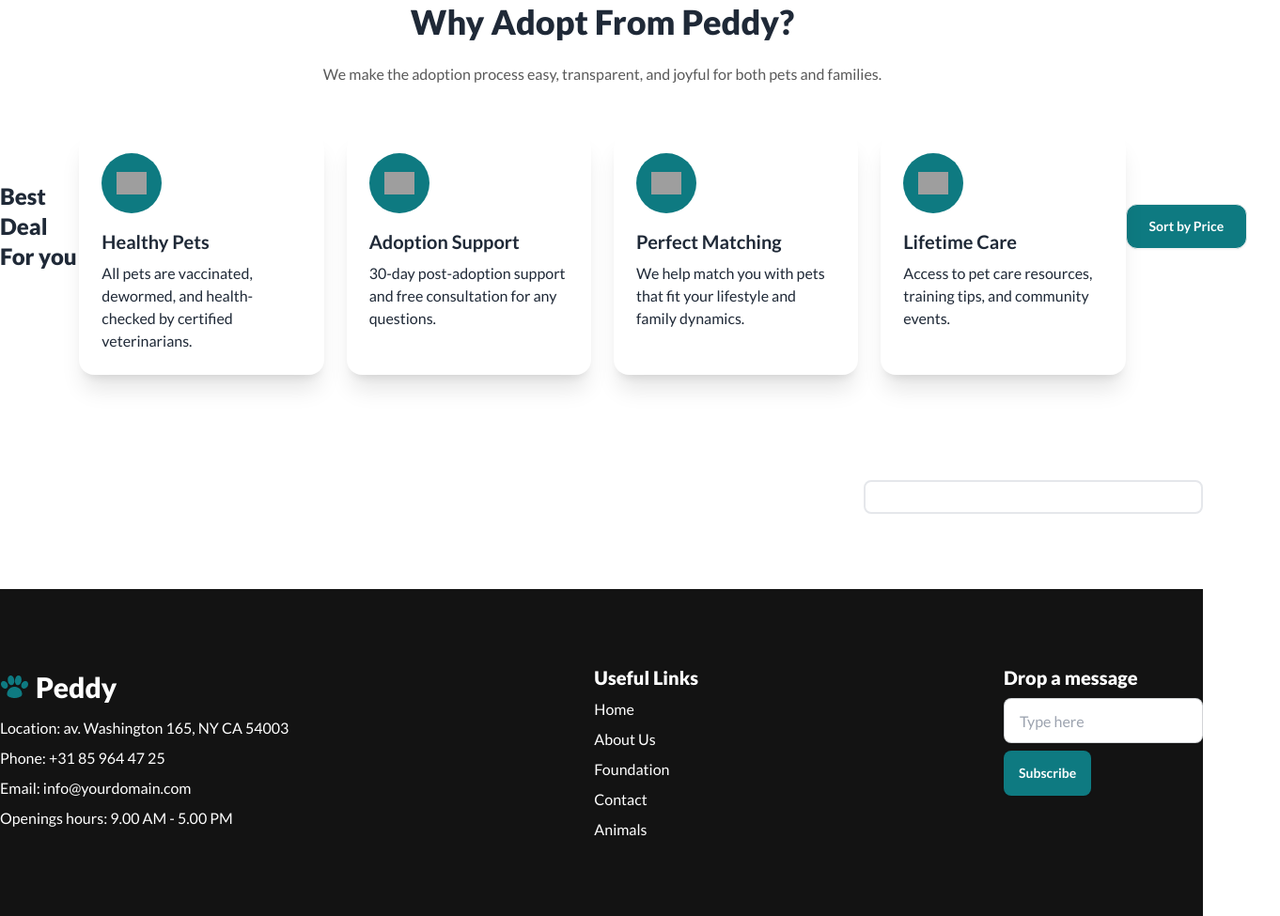
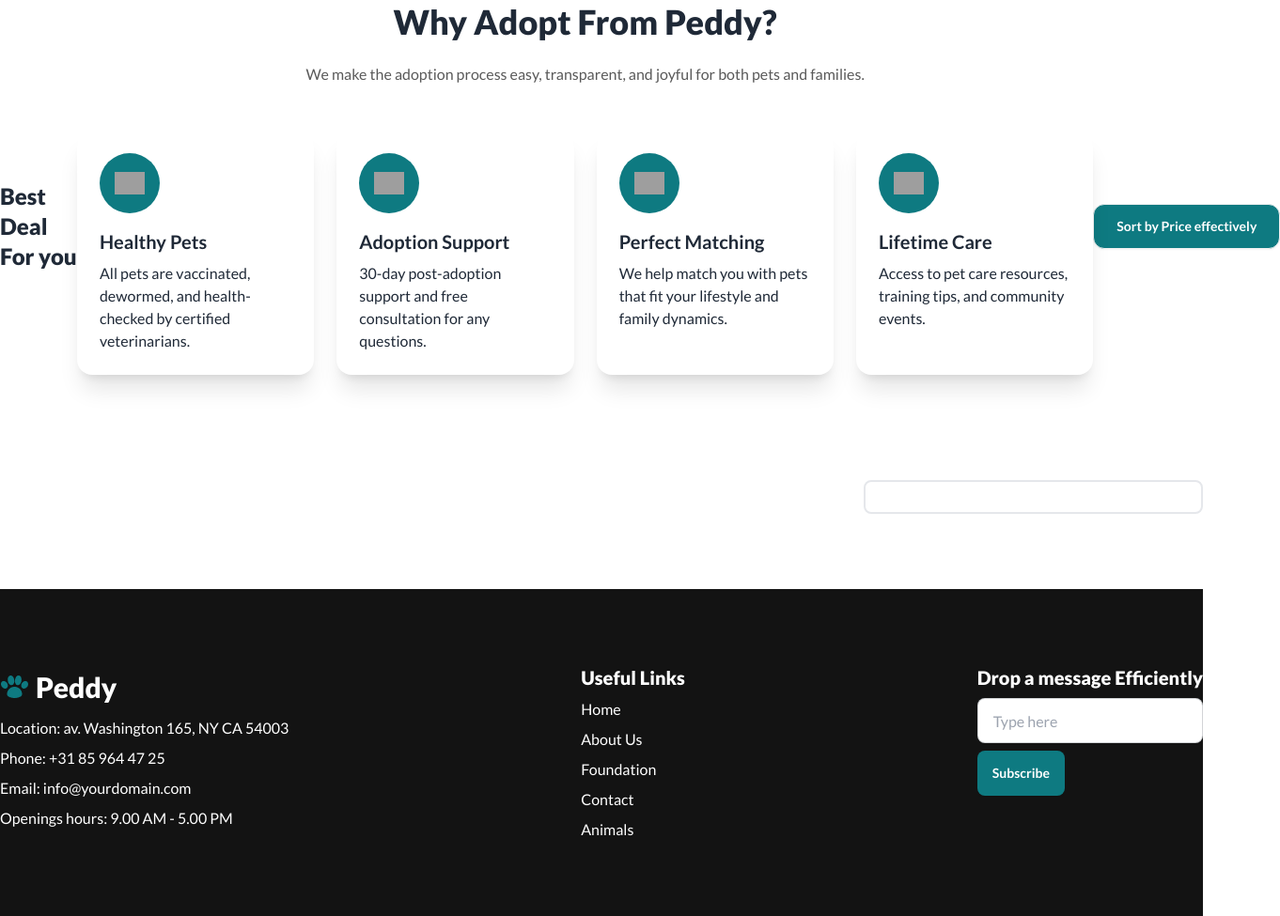
Before and after one commit to RAYHAN-HEXA/Assingment-6, a plain HTML site: page index.html in a window 1280 px wide. Shown: the part 1195-2170 px from the top of the page at 94% size, 1362 px wide, since content can reach past the window. Drawn offline with nearby package versions, Linux system fonts and the light colour scheme; no server answers; grey boxes are pictures that could not be loaded.

Commit message:
price button updated

```diff
--- a/index.html
+++ b/index.html
@@ -142,7 +142,7 @@
         </div>
     </div>
             <div class="flex justify-between items-center">
-                <button id="sort-by-price" class="btn bg-[#0E7A81] text-white text-xm px-6 font-bold rounded-xl">Sort by Price</button>
+                <button id="sort-by-price" class="btn bg-[#0E7A81] text-white text-xm px-6 font-bold rounded-xl">Sort by Price effectively</button>
             </div>
         </section>
 
@@ -194,7 +194,7 @@
                 <p>Animals</p>
             </div>
             <div class="text-white flex flex-col gap-2 items-start">
-                <h4 class="font-black text-xl">Drop a message</h4>
+                <h4 class="font-black text-xl">Drop a message Efficiently</h4>
                 <input type="text" placeholder="Type here" class="input input-bordered w-full max-w-xs" />
                 <button class="btn bg-[#0E7A81] border-none text-white">Subscribe</button>
             </div>
```
